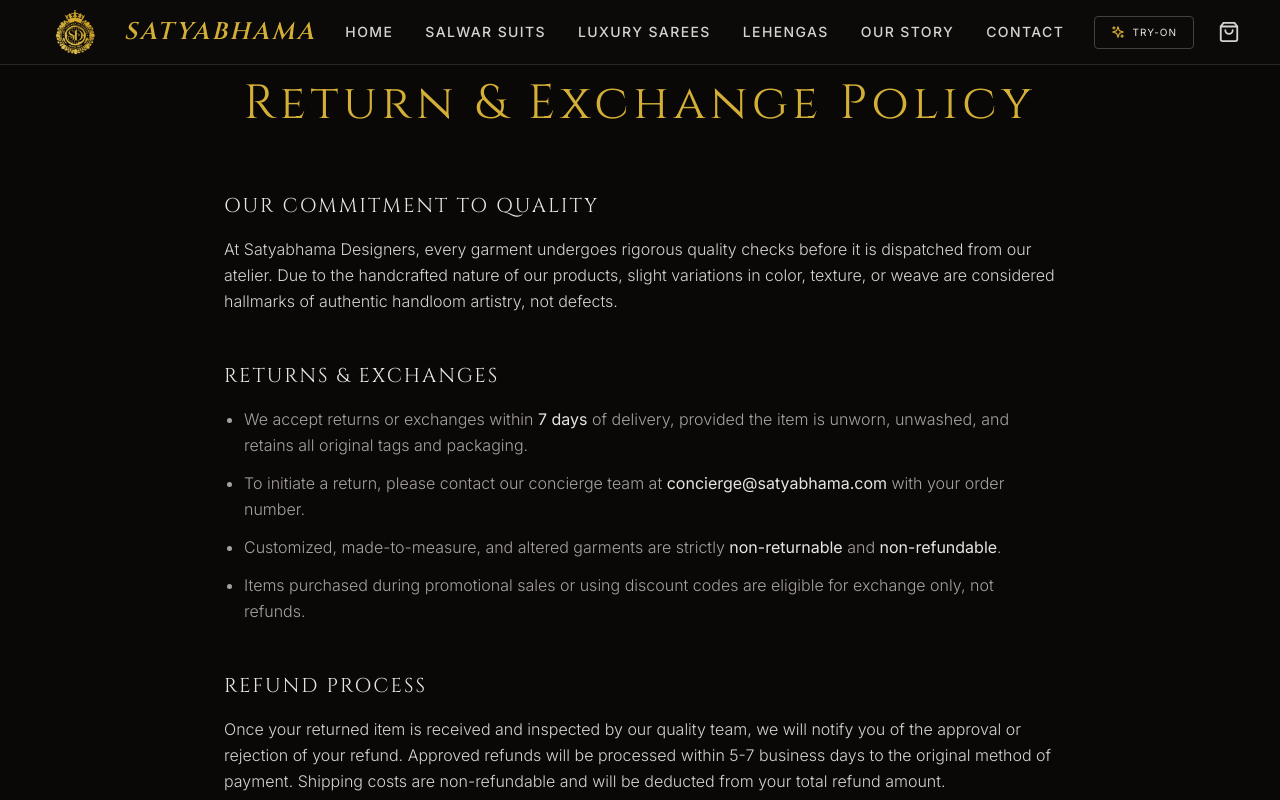
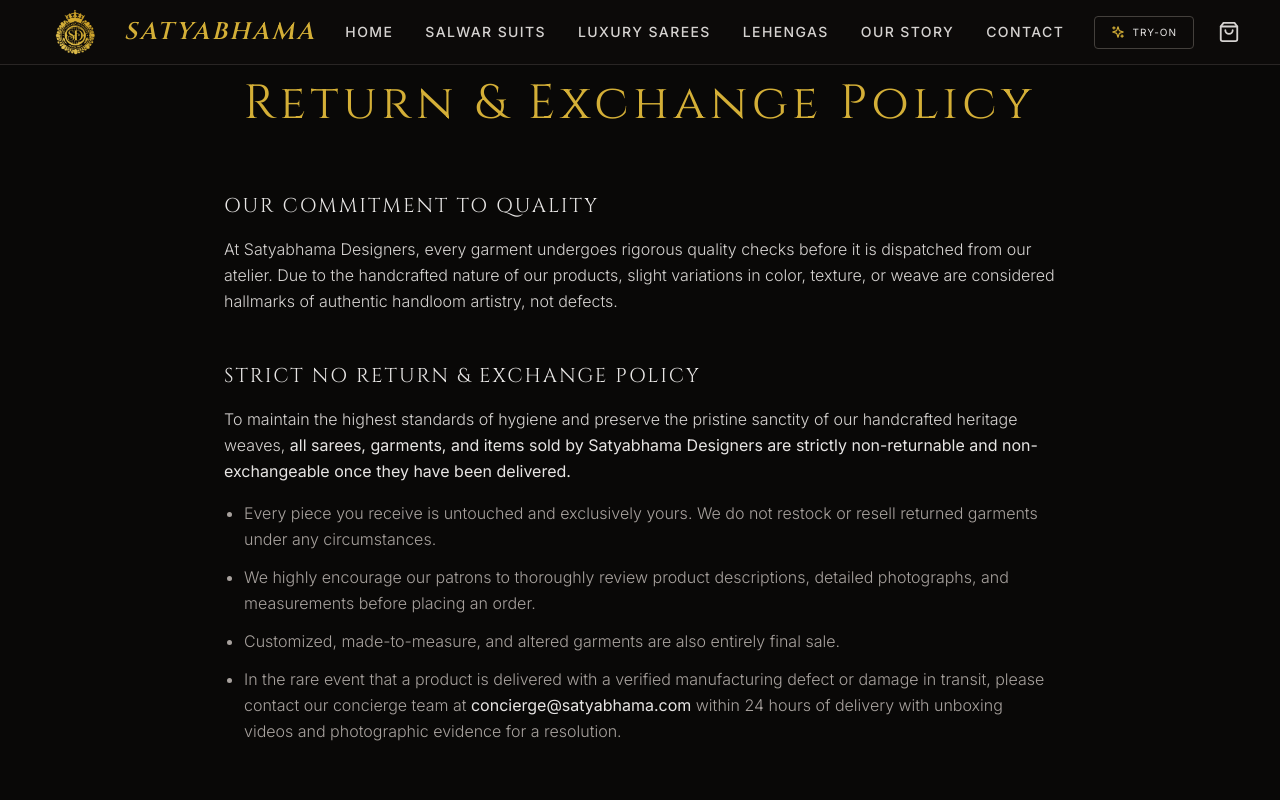
Before and after one commit to satyabhamaRJY/satyabhamadesigners, a Next.js app in the folder apps/storefront/: page /return-policy in a window 1280 px wide. Shown: the top 800 px of the page. Built offline with nearby package versions, Linux system fonts and the light colour scheme.

Commit message:
docs: update return policy to strict no return/exchange

```diff
--- a/apps/storefront/src/app/return-policy/page.tsx
+++ b/apps/storefront/src/app/return-policy/page.tsx
@@ -19,20 +19,17 @@
           </section>
 
           <section>
-            <h2 className="text-xl font-serif text-stone-200 mb-4 uppercase tracking-widest">Returns & Exchanges</h2>
+            <h2 className="text-xl font-serif text-stone-200 mb-4 uppercase tracking-widest">Strict No Return & Exchange Policy</h2>
+            <p className="mb-4">
+              To maintain the highest standards of hygiene and preserve the pristine sanctity of our handcrafted heritage weaves,
+              <strong className="text-stone-200"> all sarees, garments, and items sold by Satyabhama Designers are strictly non-returnable and non-exchangeable once they have been delivered.</strong>
+            </p>
             <ul className="list-disc pl-5 space-y-3 text-stone-400">
-              <li>We accept returns or exchanges within <strong className="text-stone-200">7 days</strong> of delivery, provided the item is unworn, unwashed, and retains all original tags and packaging.</li>
-              <li>To initiate a return, please contact our concierge team at <strong className="text-stone-200">concierge@satyabhama.com</strong> with your order number.</li>
-              <li>Customized, made-to-measure, and altered garments are strictly <strong className="text-stone-200">non-returnable</strong> and <strong className="text-stone-200">non-refundable</strong>.</li>
-              <li>Items purchased during promotional sales or using discount codes are eligible for exchange only, not refunds.</li>
+              <li>Every piece you receive is untouched and exclusively yours. We do not restock or resell returned garments under any circumstances.</li>
+              <li>We highly encourage our patrons to thoroughly review product descriptions, detailed photographs, and measurements before placing an order.</li>
+              <li>Customized, made-to-measure, and altered garments are also entirely final sale.</li>
+              <li>In the rare event that a product is delivered with a verified manufacturing defect or damage in transit, please contact our concierge team at <strong className="text-stone-200">concierge@satyabhama.com</strong> within 24 hours of delivery with unboxing videos and photographic evidence for a resolution.</li>
             </ul>
-          </section>
-
-          <section>
-            <h2 className="text-xl font-serif text-stone-200 mb-4 uppercase tracking-widest">Refund Process</h2>
-            <p>
-              Once your returned item is received and inspected by our quality team, we will notify you of the approval or rejection of your refund. Approved refunds will be processed within 5-7 business days to the original method of payment. Shipping costs are non-refundable and will be deducted from your total refund amount.
-            </p>
           </section>
         </div>
       </div>
```
